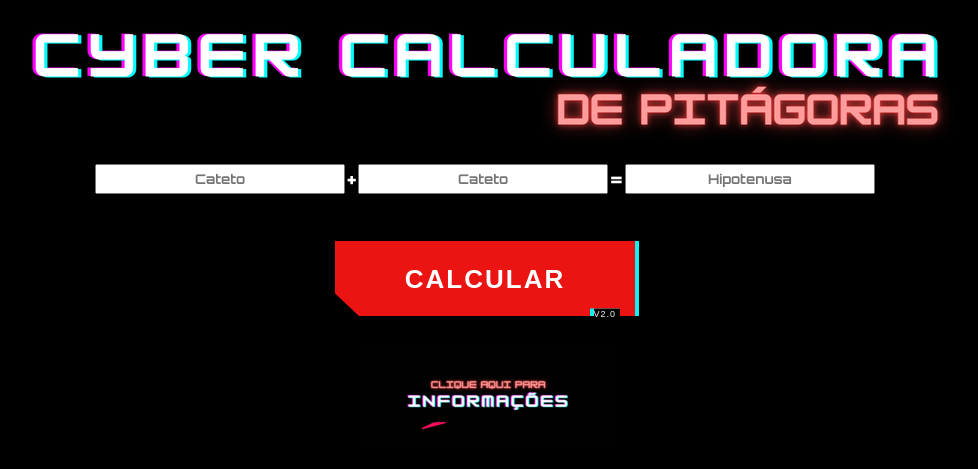
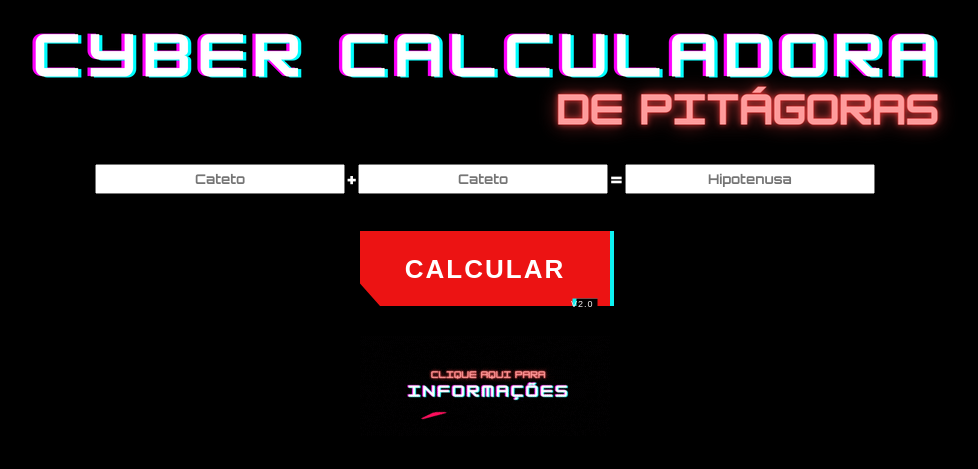
Before and after one commit to MateusBrandeburski/web_service_flask, a Flask app: page / in a window 1280 px wide. Shown: the top 469 px of the page, without its empty margins (155-1133 px from the left). Run offline with Flask 2, Linux system fonts and the light colour scheme; some web fonts are replaced.

Commit message:
ajuste do tamanho do botão 'calcular'

```diff
--- a/calculadora_grafica/templates/calculadora_de_pitagoras.html
+++ b/calculadora_grafica/templates/calculadora_de_pitagoras.html
@@ -23,10 +23,6 @@
         <div class="titulo">
             <img src="/static/image/Logos - Projetos.png" alt="">
         </div>
-        <!-- <h1 class="titulo">Calculadora de Pitágoras</h1> -->
-        <div class="titulo__subtitulo">
-            <!-- <img src="/static/image/cyberpunk2077-video-game.gif" alt="cyberpunk2077"> -->
-        </div>
         <div class="fundo_formulario">
             <form method='post' action='/' class="formulario">
                 <div class="inputs">
@@ -36,27 +32,32 @@
                     <p class="inputs__sinais"> = </p>
                     <input type='number' min='0' step='0.01' placeholder="Hipotenusa" class='form-control' name='hipotenusa' value="{{hipotenusa}}">
                 </div>
+                <!--  botao calcular cyberpink -->
                 <div class="botao_calcular">
                     <button class="cybr-btn" name="action" value="calcular">Calcular
                         <span aria-hidden></span>
-                        <span aria-hidden class="cybr-btn__glitch">Calcular</span>
+                        <!-- palavra que aparece como animação -->
+                        <span aria-hidden class="cybr-btn__glitch">Hacker</span>
                         <span aria-hidden class="cybr-btn__tag">v2.0</span>
                     </button>
                     </div>
             </form>
         </div>
+        <!-- Resposta dinâmica pelo jinja2 do flask -->
         <div class="resposta">
             {% if resposta %}
                 <p class="resposta__final">{{resposta}}</p>
             {% endif %}
         </div>
-        <div class="informacoes">
-        <a id="show-or-hide"><img src="/static/image/button_info.gif" alt=""></a>
+        <!--  Botão que abre as informações -->
+        <div class="informacoes__botao">
+            <a id="show-or-hide"><img class="informacoes__botao__imagem"src="/static/image/button_info.gif" alt=""></a>
         </div>
+        <!-- Informções sobre a calculadora -->
         <div class="explicacao">
             <ul>
                 <li class="explicacao__list">Você pode testar a calculadora usando um triângulo retângulo já pronto como exemplo: <strong>Ca(4) + Ca(3) = h(5).</strong></li>
-                <h3>Encontrar o valor de um dos catetos:</h3>
+                <h3>Para encontrar o valor de um dos catetos:</h3>
                 <li class="explicacao__list">Se a <strong>hipotenusa e o cateto tiverem valores iguais, o resultado é impossível</strong>. Pois não é um triângulo retângulo e sua soma pelo teorema resulta em 0 (zero).</li>
                 <li class="explicacao__list">Se o <strong>cateto for maior que a hipotenusa, o resultado também é impossível</strong>. Porque em um triângulo retângulo, a hipotenusa é o lado maior. </li>
                 <li class="explicacao__list">Se <strong>nenhum dado for passado</strong>, ou apenas um lado, ou ainda todos os lados, um aviso aparecerá.</li>
--- a/static/calculadora_de_pitagoras.css
+++ b/static/calculadora_de_pitagoras.css
@@ -35,11 +35,6 @@ body {
 }
 
 
-.titulo__subtitulo {
-  display: flex;
-  justify-content: center;
-}
-
 .inputs {
   display: flex;
   align-items: center;
@@ -76,7 +71,7 @@ input[type=number] {
 .botao_calcular{
   display: flex;
   justify-content: center;
-  margin-top: 30px;
+  margin-top: 20px;
 }
 
 .cybr-btn {
@@ -111,7 +106,7 @@ input[type=number] {
   position: relative;
   font-weight: 700;
   border: 0;
-  min-width: 300px;
+  min-width: 250px;
   height: 75px;
   line-height: 75px;
   transition: background 0.2s;
@@ -315,23 +310,17 @@ input[type=number] {
 
 /*----------------------------------------------------------------*/
 
-img {
+
+.informacoes__botao {
   display: flex;
   justify-content: center;
 }
 
 
-.informacoes {
-  display: flex;
-  justify-content: center;
-
-}
-
-
-
 .explicacao {
     font-family: 'Montserrat', sanerif;
     font-size: 20px;
+    align-items: center;
     display: none;
 
 }
@@ -340,14 +329,16 @@ img {
     margin-top: 1.2%;
     margin-right: 10%;
 
-
 }
 
+/* Marca texto */
 strong {
     background-color: rgb(241, 37, 37);
 }
 
-.rodape {
+
+
+/* .rodape {
   display: flex;
   justify-content: center;
   background: #ffffff;
@@ -357,4 +348,4 @@ strong {
   position: absolute;
   bottom: 0;
   left: 0;
-}
+} */
```
